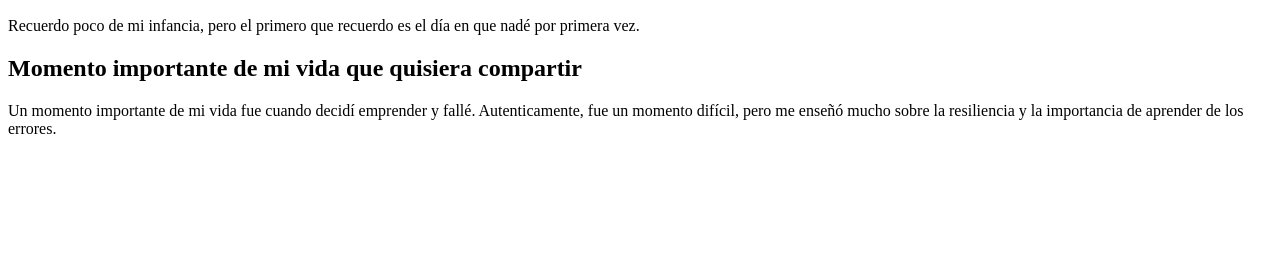
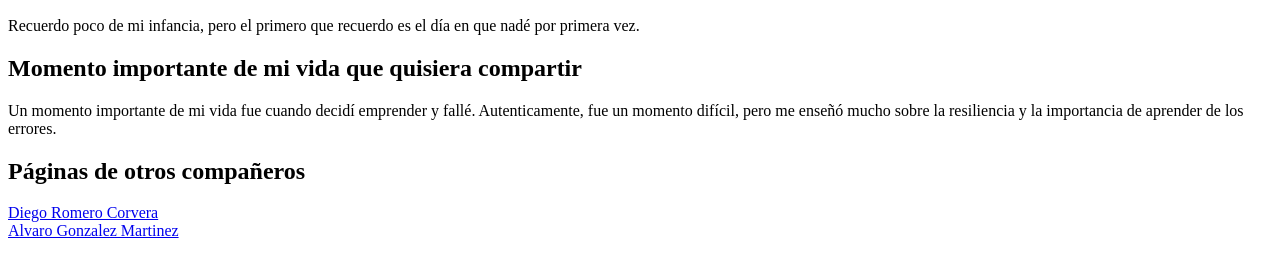
Before and after one commit to maxxrojas/maxxrojas.github.io, a plain HTML site: page index.html in a window 1280 px wide. Shown: the part 110-384 px from the top of the page. Drawn offline with Linux system fonts and the light colour scheme.

Commit message:
Added a tags

```diff
--- a/index.html
+++ b/index.html
@@ -23,5 +23,17 @@
                 errores.
             </p>
         </section>
+        <section id="paginas-otros">
+            <h2>Páginas de otros compañeros</h2>
+            <p>
+                <a href="https://diegoromerocorvera.github.io/"
+                    >Diego Romero Corvera</a
+                >
+                <br />
+                <a href="https://alvarogonmar.github.io"
+                    >Alvaro Gonzalez Martinez</a
+                >
+            </p>
+        </section>
     </body>
 </html>
```
